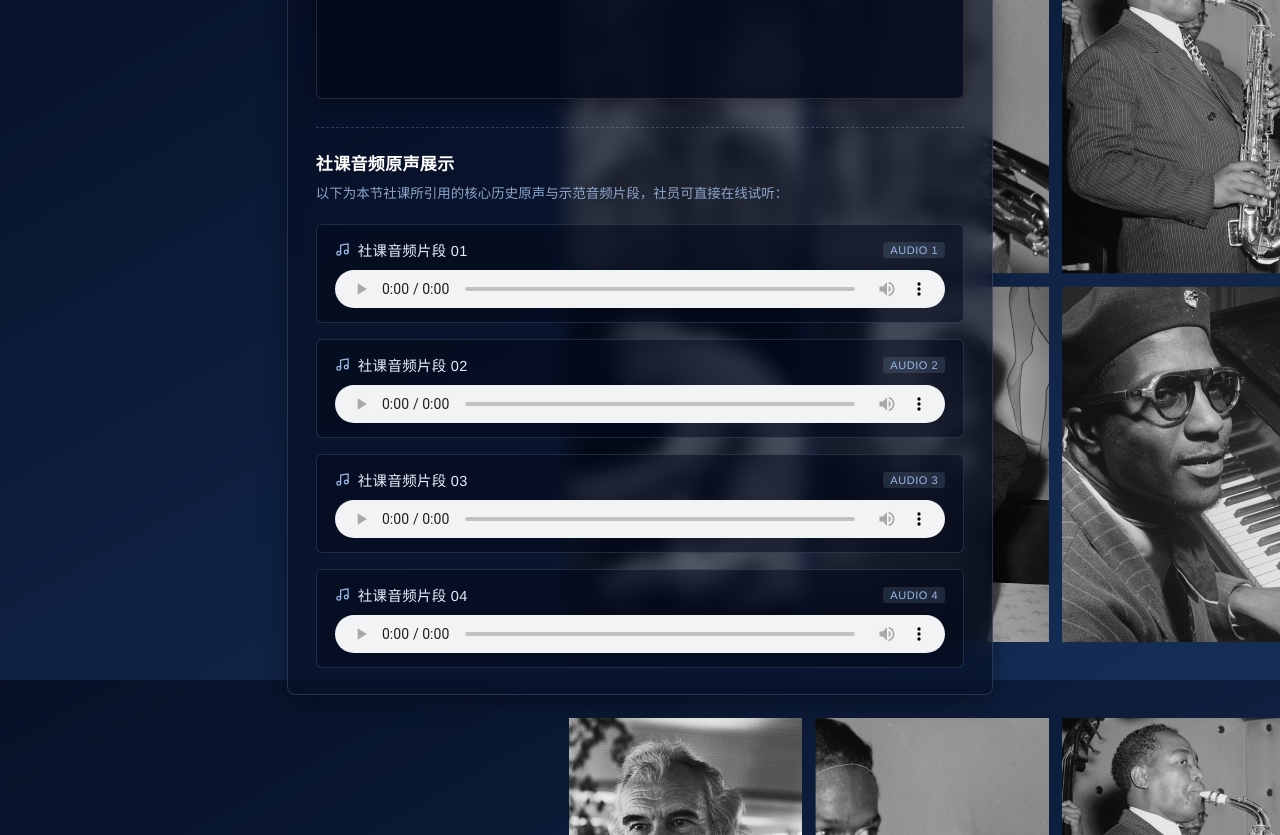
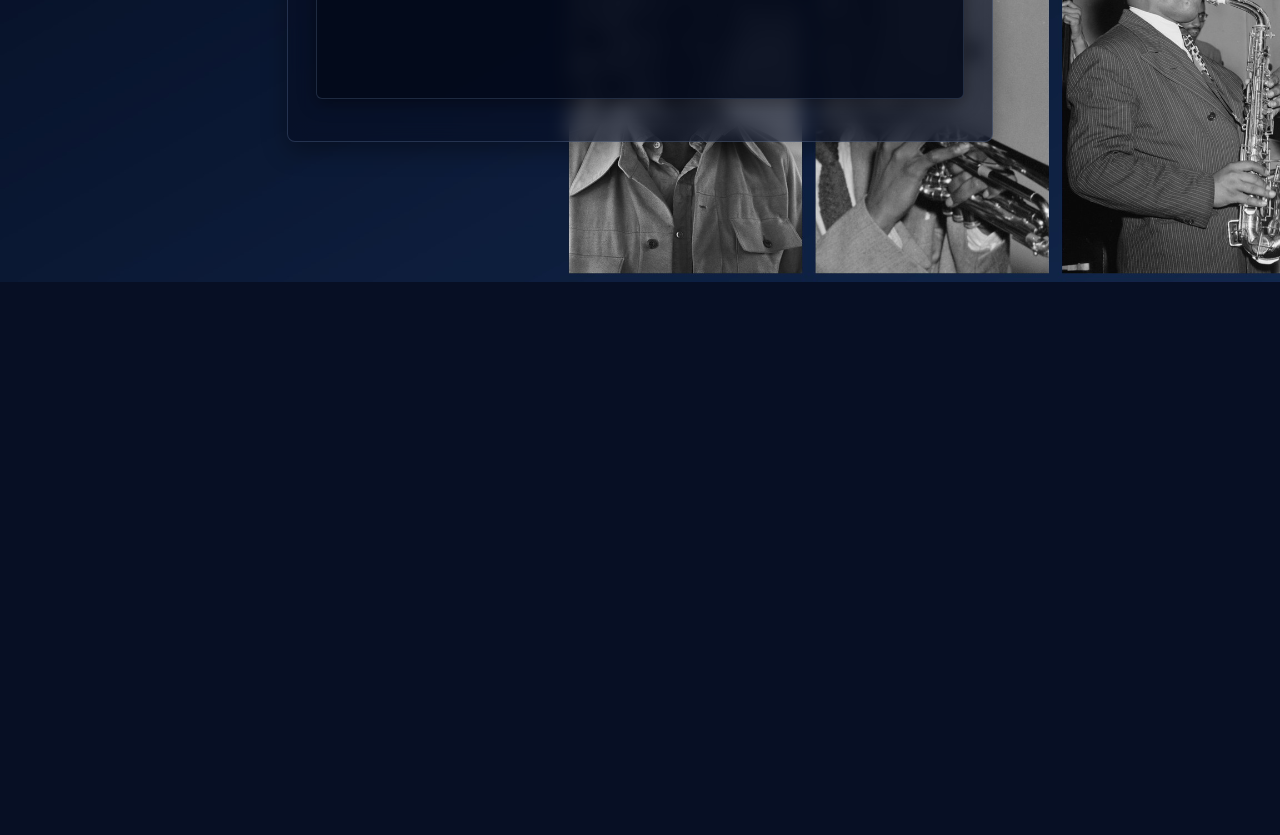
Before and after one commit to jazztownshenzhong/jazztownshenzhong.github.io, a plain HTML site: page classes.html in a window 1280 px wide. Shown: the part 920-1755 px from the top of the page. After the commit the page ends 1202 px from the top, so only its background shows below. Drawn offline with Linux system fonts and the light colour scheme.

Commit message:
移除社课音频，减小网页体积

```diff
--- a/classes.html
+++ b/classes.html
@@ -321,77 +321,6 @@
     margin-top: 14px;
   }
 
-  /* 课内音视频展示区 */
-  .lesson-media-block {
-    margin-top: 28px;
-    padding-top: 22px;
-    border-top: 1px dashed rgba(157, 184, 232, .25);
-  }
-  .lesson-media-title {
-    font-size: 17px;
-    font-weight: 600;
-    color: #ffffff;
-    margin-bottom: 8px;
-    display: flex;
-    align-items: center;
-    gap: 8px;
-    letter-spacing: .02em;
-  }
-  .lesson-media-desc {
-    color: #8da6c9;
-    font-size: 13.5px;
-    line-height: 1.6;
-    margin-bottom: 20px;
-  }
-  .audio-list {
-    display: flex;
-    flex-direction: column;
-    gap: 16px;
-  }
-  .audio-item {
-    background: rgba(4, 10, 26, .55);
-    border: 1px solid rgba(157, 184, 232, .18);
-    border-radius: 6px;
-    padding: 14px 18px;
-    display: flex;
-    flex-direction: column;
-    gap: 10px;
-    transition: border-color .2s ease;
-  }
-  .audio-item:hover {
-    border-color: rgba(157, 184, 232, .38);
-  }
-  .audio-info {
-    display: flex;
-    justify-content: space-between;
-    align-items: center;
-    flex-wrap: wrap;
-    gap: 8px;
-  }
-  .audio-name {
-    font-size: 14.5px;
-    font-weight: 500;
-    color: #e8eefb;
-    letter-spacing: .02em;
-    display: flex;
-    align-items: center;
-    gap: 8px;
-  }
-  .audio-tag {
-    font-size: 11px;
-    padding: 2px 7px;
-    background: rgba(157, 184, 232, .15);
-    color: #9db8e8;
-    border-radius: 3px;
-    letter-spacing: .05em;
-  }
-  .audio-player {
-    width: 100%;
-    height: 38px;
-    border-radius: 4px;
-    outline: none;
-  }
-
   @media (max-width: 768px) {
     .lesson-card {
       padding: 20px 18px;
@@ -530,73 +459,6 @@
             <iframe src="docs/jazz-origins.pdf#toolbar=1&navpanes=0" class="pdf-viewer-frame" title="第一课 - 爵士乐的起源 PPT 讲义"></iframe>
           </div>
 
-          <!-- 课内音视频展示区 -->
-          <div class="lesson-media-block">
-            <h4 class="lesson-media-title">社课音频原声展示</h4>
-            <p class="lesson-media-desc">以下为本节社课所引用的核心历史原声与示范音频片段，社员可直接在线试听：</p>
-
-            <div class="audio-list">
-              <!-- 音频 1 -->
-              <div class="audio-item">
-                <div class="audio-info">
-                  <span class="audio-name">
-                    <svg width="15" height="15" viewBox="0 0 24 24" fill="none" stroke="currentColor" stroke-width="2" stroke-linecap="round" stroke-linejoin="round" style="color: #9db8e8;"><path d="M9 18V5l12-2v13"></path><circle cx="6" cy="18" r="3"></circle><circle cx="18" cy="16" r="3"></circle></svg>
-                    社课音频片段 01
-                  </span>
-                  <span class="audio-tag">AUDIO 1</span>
-                </div>
-                <audio class="audio-player" controls preload="metadata">
-                  <source src="audio/lesson1/2026-10-18%2012-48-34.m4a" type="audio/mp4">
-                  你的浏览器暂不支持音频播放。
-                </audio>
-              </div>
-
-              <!-- 音频 2 -->
-              <div class="audio-item">
-                <div class="audio-info">
-                  <span class="audio-name">
-                    <svg width="15" height="15" viewBox="0 0 24 24" fill="none" stroke="currentColor" stroke-width="2" stroke-linecap="round" stroke-linejoin="round" style="color: #9db8e8;"><path d="M9 18V5l12-2v13"></path><circle cx="6" cy="18" r="3"></circle><circle cx="18" cy="16" r="3"></circle></svg>
-                    社课音频片段 02
-                  </span>
-                  <span class="audio-tag">AUDIO 2</span>
-                </div>
-                <audio class="audio-player" controls preload="metadata">
-                  <source src="audio/lesson1/2026-10-18%2012-54-38.m4a" type="audio/mp4">
-                  你的浏览器暂不支持音频播放。
-                </audio>
-              </div>
-
-              <!-- 音频 3 -->
-              <div class="audio-item">
-                <div class="audio-info">
-                  <span class="audio-name">
-                    <svg width="15" height="15" viewBox="0 0 24 24" fill="none" stroke="currentColor" stroke-width="2" stroke-linecap="round" stroke-linejoin="round" style="color: #9db8e8;"><path d="M9 18V5l12-2v13"></path><circle cx="6" cy="18" r="3"></circle><circle cx="18" cy="16" r="3"></circle></svg>
-                    社课音频片段 03
-                  </span>
-                  <span class="audio-tag">AUDIO 3</span>
-                </div>
-                <audio class="audio-player" controls preload="metadata">
-                  <source src="audio/lesson1/2026-10-18%2012-58-27.m4a" type="audio/mp4">
-                  你的浏览器暂不支持音频播放。
-                </audio>
-              </div>
-
-              <!-- 音频 4 -->
-              <div class="audio-item">
-                <div class="audio-info">
-                  <span class="audio-name">
-                    <svg width="15" height="15" viewBox="0 0 24 24" fill="none" stroke="currentColor" stroke-width="2" stroke-linecap="round" stroke-linejoin="round" style="color: #9db8e8;"><path d="M9 18V5l12-2v13"></path><circle cx="6" cy="18" r="3"></circle><circle cx="18" cy="16" r="3"></circle></svg>
-                    社课音频片段 04
-                  </span>
-                  <span class="audio-tag">AUDIO 4</span>
-                </div>
-                <audio class="audio-player" controls preload="metadata">
-                  <source src="audio/lesson1/2026-10-18%2013-03-02.m4a" type="audio/mp4">
-                  你的浏览器暂不支持音频播放。
-                </audio>
-              </div>
-            </div>
-          </div>
         </article>
       </section>
 
```
Also changed, not shown: 4 other files.
